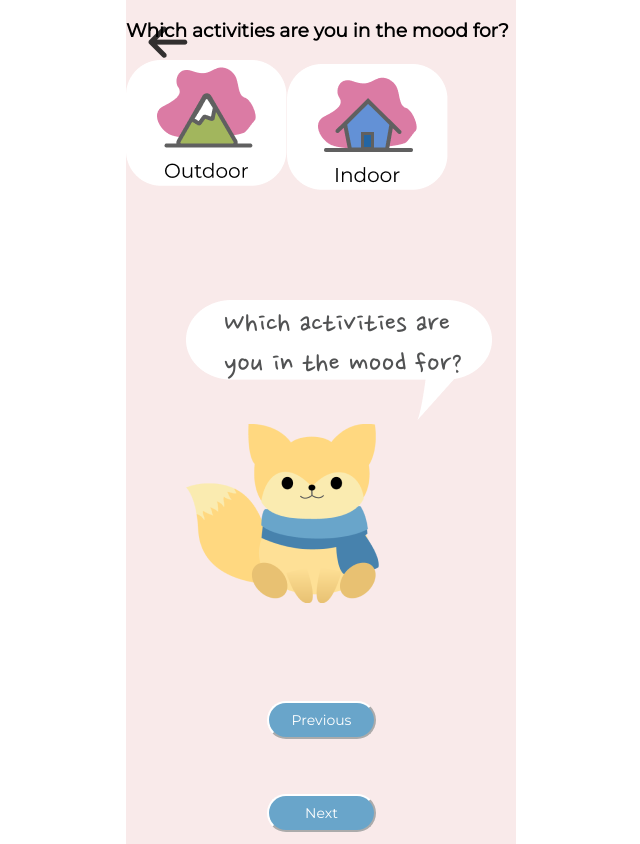
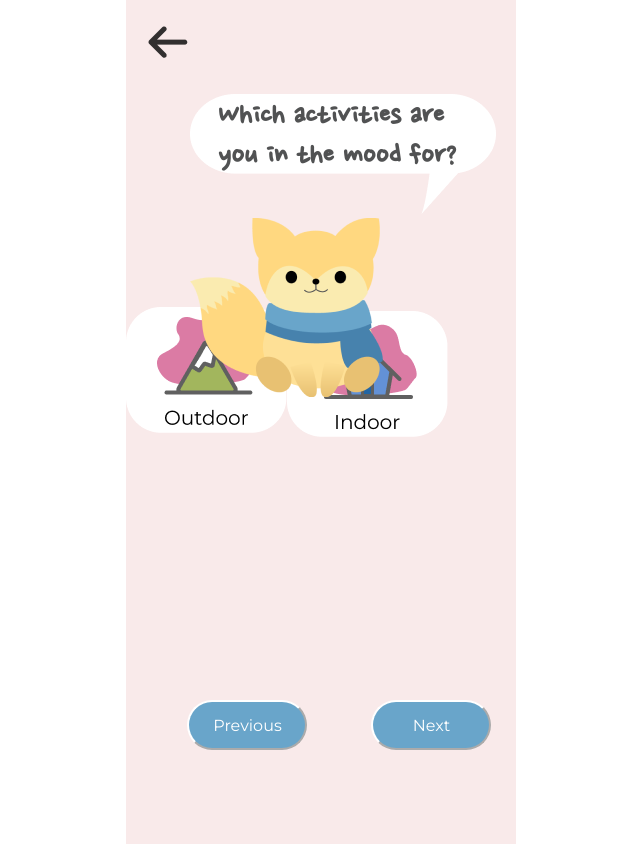
Before and after one commit to kaleytsangbcit/teok_final, a Next.js app in the folder teok/: page /questions in a window 1280 px wide. Shown: the whole page, without its empty margins (319-959 px from the left). Built offline with nearby package versions, Linux system fonts and the light colour scheme.

Commit message:
fix the position for question

```diff
--- a/teok/comps/buttons.js
+++ b/teok/comps/buttons.js
@@ -133,23 +133,23 @@ const SmallButton2 = styled.button`
 const Arrow = styled.div`
 `
 
-const SmallButton3 = styled.button`
-    background:#69A5CA;
-    text-align:center;
-    font-size:14px;
-    padding-right:5px;
-    width:109px;
-    height:38px;
-    border-radius:50px;
-    color:#FFFFFF;
-    border-color:white;
-    font-family: 'Montserrat', sans-serif;
-    align-items: center;
-    display:flex;
-    justify-content: center;
-    margin:25px;
-    margin-top:30px;
-`
+// const SmallButton3 = styled.button`
+//     background:#69A5CA;
+//     text-align:center;
+//     font-size:14px;
+//     padding-right:5px;
+//     width:109px;
+//     height:38px;
+//     border-radius:50px;
+//     color:#FFFFFF;
+//     border-color:white;
+//     font-family: 'Montserrat', sans-serif;
+//     align-items: center;
+//     display:flex;
+//     justify-content: center;
+//     margin:25px;
+//     margin-top:30px;
+// `
 
 export function TwoMinButton(){
     const r = useRouter();
@@ -179,7 +179,7 @@ export function TenMinButton(){
 export function StartButton(){
     const r = useRouter();
     return <GreenButton onClick={
-        ()=>r.push("/questionA")}>
+        ()=>r.push("/questions")}>
         Start
     </GreenButton>
 }
--- a/teok/comps/questions/options.js
+++ b/teok/comps/questions/options.js
@@ -4,9 +4,19 @@ import { ChangeAnswers } from '../../pages/data/que_content';
 // import styles from '../styles/question.module.css'
 
 
-const OpsCont = styled.div``;
+const OpsCont = styled.div`
+top:800px;
+left:65px;`;
 
-const OpsTitle = styled.h3``;
+const OpsTitle = styled.h3`
+position:absolute;
+width:260px;
+top:64px;
+left:92px;
+font-family: 'Nanum Pen Script', cursive;
+font-size:32px;
+color:#515253;
+`;
 
 // const OpsButton = styled.button`
 
--- a/teok/pages/data/que_content.js
+++ b/teok/pages/data/que_content.js
@@ -4,7 +4,7 @@ export const header = "Answer these questions!";
 
 export const qs = [
     {
-        title:"  Which activities are you in the mood for?",
+        title:"Which activities are you in the mood for?",
         ops:["/outdoor.png", "/indoor.png"]
     },
     {
--- a/teok/pages/questions/index.js
+++ b/teok/pages/questions/index.js
@@ -10,18 +10,18 @@ import { NavBar } from "../../comps/navbar";
 
 const Bubble = styled.div`
 position: relative;
-top:106px;
-left:60px;
+top:94px;
+left:64px;
 width:300px;
 `
 
 const SmallButton3 = styled.button`
     background:#69A5CA;
     text-align:center;
-    font-size:14px;
+    font-size:16px;
     padding-right:5px;
-    width:109px;
-    height:38px;
+    width:120px;
+    height:50px;
     border-radius:50px;
     color:#FFFFFF;
     border-color:white;
@@ -46,10 +46,7 @@ export default function Questions(){
     {/* <hr />
     Answer Some Questions */}
 
-    <Options
-      q={qs[qnum].title}
-      arr={qs[qnum].ops}
-    />
+
 {/* className="preBtn" */}
 
 <div className={styles.leftarrow}>
@@ -63,10 +60,14 @@ export default function Questions(){
 <Bubble>
   <img src="/bubble.png" alt="Dialogue bubble" />
   <text className={styles.bubbleText}>
-  Which activities are you in the mood for?
   </text>
   <img id={styles.logo} src="/logo.png" alt="Teok Logo" />
 </Bubble>
+
+<Options
+      q={qs[qnum].title}
+      arr={qs[qnum].ops}
+    />
 
 <div className={styles.itemList1}>
   {
@@ -82,7 +83,7 @@ export default function Questions(){
   }
 </div>
 
-<div className={styles.itemList1}>
+<div className={styles.itemList2}>
   {
     Number(qnum) < qs.length - 1 &&
       <SmallButton3 onClick={
--- a/teok/styles/tips.module.css
+++ b/teok/styles/tips.module.css
@@ -26,7 +26,7 @@
 
 .bubbleText {
     position:absolute;
-    top:4px;
+    top:-100px;
     left:38px;
     font-family: 'Nanum Pen Script', cursive;
     font-size:32px;
@@ -45,6 +45,7 @@
     width: 20%;
 } */
 
+
 .prevNext{
     display: flex;
     /* justify-content: flex-end; */
@@ -53,10 +54,9 @@
     top: 520px;
     left: 30px;
     /* padding-right: 10px; */
-
-
     /* padding-top: 60%; */
 }
+
 
 
 .logo {
@@ -74,28 +74,23 @@
 }
 
 .itemList1{
-    position: relative;
-    display: flex;
-    justify-content: center;
-    top: 170px;
+    position: absolute;
+    top: 670px;
+    left: 36px
 }
 
-.colBtn{
+.itemList2{
+    position: absolute;
+    top: 670px;
+    left: 220px
+}
+
+
+.colBtn {
     position: relative;
     padding: 10px;
     width: 70%;
     padding-top: 30px;
-}
-
-.itemList2{
-    position: relative;
-    display: flex;
-    justify-content: center;
-    top: 150px;
-    align-items: center;
-    flex-wrap: wrap;
-    text-align: center;
-
 }
 
 .colName{
```
